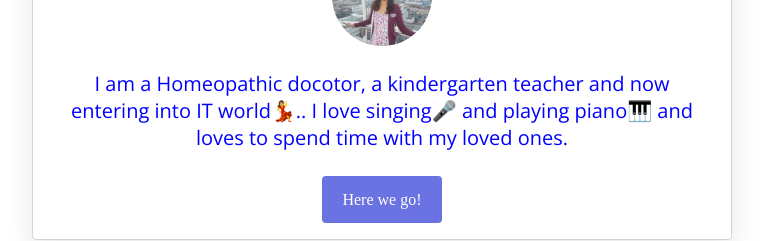
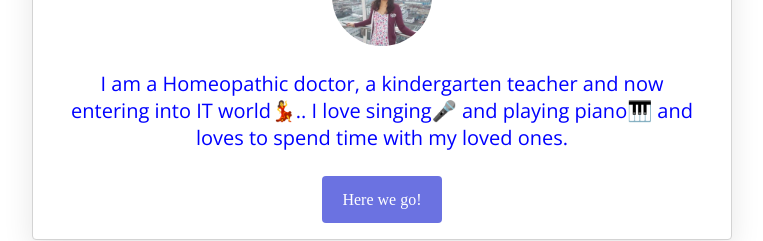
Before and after one commit to amritagoswami/amrita_pages, a plain HTML site: page index.html in a window 1280 px wide. Shown: the part 247-488 px from the top of the page, without its empty margins (258-1021 px from the left). Drawn offline with nearby package versions, Linux system fonts and the light colour scheme.

Commit message:
Update index.html

```diff
--- a/index.html
+++ b/index.html
@@ -13,7 +13,7 @@
       <div class="card-white" id="introduction">
         <h1>Hello, This is Amrita Goswami👩‍🦰, a programmer💻</h1>
         <img src="images/Amrita.jpg" class="img-circle" width="100px" alt="Photo from Sweden Album">
-        <p>I am a Homeopathic docotor, a kindergarten teacher and now entering into IT world💃..
+        <p>I am a Homeopathic doctor, a kindergarten teacher and now entering into IT world💃..
           I love singing🎤 and playing piano🎹 and loves to spend time with my loved ones.
         </p>
         <a href="#" class="btn-blue">Here we go!</a>
```
